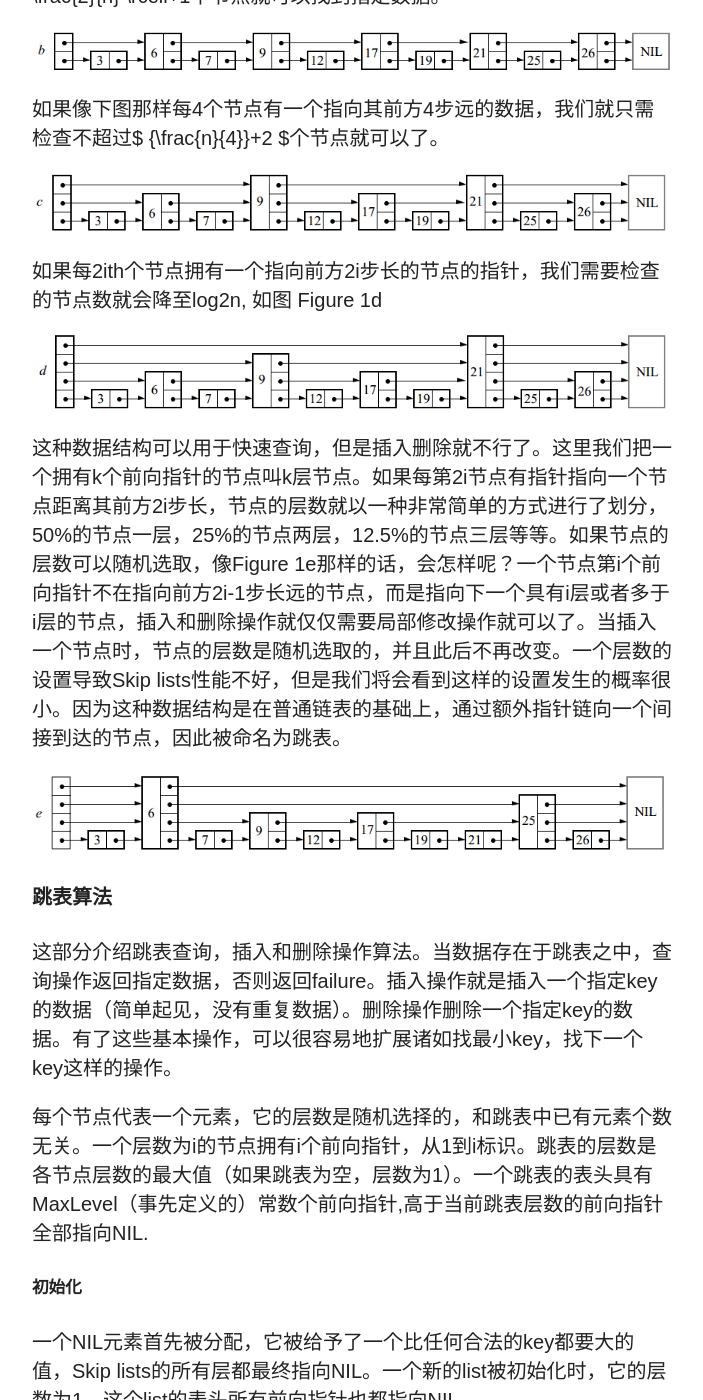
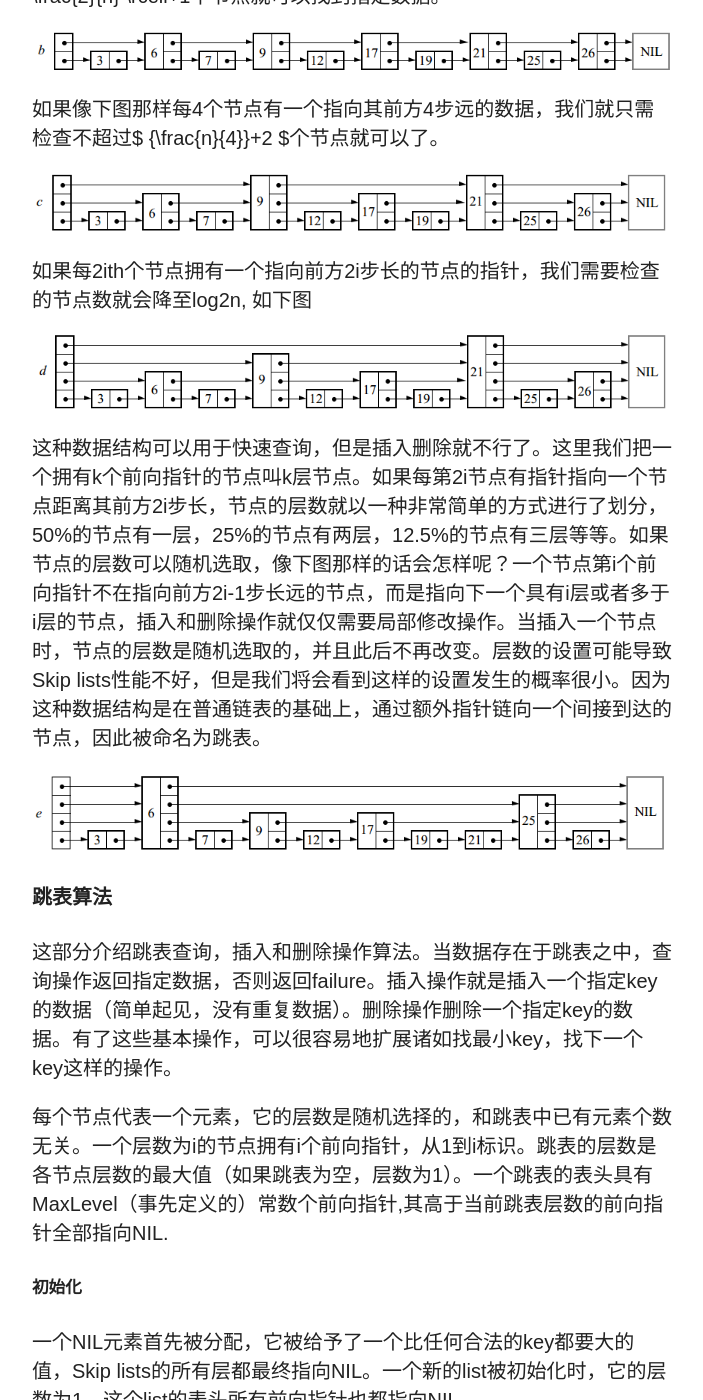
Before and after one commit to wuyu201321060203/wuyu201321060203.github.io, a Jekyll site: the page built from _posts/2015-03-11-SkipLists.md, in a window 1280 px wide and 1400 px high, scrolled down 1847 px. Shown: the whole window, without its empty margins (318-1021 px from the left). Built offline with Jekyll 4.4.1, drawn with Linux system fonts in a browser that asks for light colours; nearby versions of some CDN libraries; some web fonts are replaced; comment, search, counter and statistics services are not loaded; some of the changed text lies outside the part shown.

Commit message:
first post of SkipList

```diff
--- a/_posts/2015-03-11-SkipLists.md
+++ b/_posts/2015-03-11-SkipLists.md
@@ -32,11 +32,11 @@ Skip lists是一种可以在一定程度上替代平衡树的数据结构，它
 
 ![](/images/skiplist3.png)
 
-如果每2ith个节点拥有一个指向前方2i步长的节点的指针，我们需要检查的节点数就会降至log2n, 如图 Figure 1d
+如果每2ith个节点拥有一个指向前方2i步长的节点的指针，我们需要检查的节点数就会降至log2n, 如下图
 
 ![](/images/skiplist4.png)
 
-这种数据结构可以用于快速查询，但是插入删除就不行了。这里我们把一个拥有k个前向指针的节点叫k层节点。如果每第2i节点有指针指向一个节点距离其前方2i步长，节点的层数就以一种非常简单的方式进行了划分，50%的节点一层，25%的节点两层，12.5%的节点三层等等。如果节点的层数可以随机选取，像Figure 1e那样的话，会怎样呢？一个节点第i个前向指针不在指向前方2i-1步长远的节点，而是指向下一个具有i层或者多于i层的节点，插入和删除操作就仅仅需要局部修改操作就可以了。当插入一个节点时，节点的层数是随机选取的，并且此后不再改变。一个层数的设置导致Skip lists性能不好，但是我们将会看到这样的设置发生的概率很小。因为这种数据结构是在普通链表的基础上，通过额外指针链向一个间接到达的节点，因此被命名为跳表。
+这种数据结构可以用于快速查询，但是插入删除就不行了。这里我们把一个拥有k个前向指针的节点叫k层节点。如果每第2i节点有指针指向一个节点距离其前方2i步长，节点的层数就以一种非常简单的方式进行了划分，50%的节点有一层，25%的节点有两层，12.5%的节点有三层等等。如果节点的层数可以随机选取，像下图那样的话会怎样呢？一个节点第i个前向指针不在指向前方2i-1步长远的节点，而是指向下一个具有i层或者多于i层的节点，插入和删除操作就仅仅需要局部修改操作。当插入一个节点时，节点的层数是随机选取的，并且此后不再改变。层数的设置可能导致Skip lists性能不好，但是我们将会看到这样的设置发生的概率很小。因为这种数据结构是在普通链表的基础上，通过额外指针链向一个间接到达的节点，因此被命名为跳表。
 
 ![](/images/skiplist5.png)
 
@@ -44,7 +44,7 @@ Skip lists是一种可以在一定程度上替代平衡树的数据结构，它
 
 这部分介绍跳表查询，插入和删除操作算法。当数据存在于跳表之中，查询操作返回指定数据，否则返回failure。插入操作就是插入一个指定key的数据（简单起见，没有重复数据）。删除操作删除一个指定key的数据。有了这些基本操作，可以很容易地扩展诸如找最小key，找下一个key这样的操作。
 
-每个节点代表一个元素，它的层数是随机选择的，和跳表中已有元素个数无关。一个层数为i的节点拥有i个前向指针，从1到i标识。跳表的层数是各节点层数的最大值（如果跳表为空，层数为1）。一个跳表的表头具有MaxLevel（事先定义的）常数个前向指针,高于当前跳表层数的前向指针全部指向NIL.
+每个节点代表一个元素，它的层数是随机选择的，和跳表中已有元素个数无关。一个层数为i的节点拥有i个前向指针，从1到i标识。跳表的层数是各节点层数的最大值（如果跳表为空，层数为1）。一个跳表的表头具有MaxLevel（事先定义的）常数个前向指针,其高于当前跳表层数的前向指针全部指向NIL.
 
 #####初始化
 
```
Also changed, not shown: other parts of _posts/2015-03-11-SkipLists.md (+1 -1 lines).
